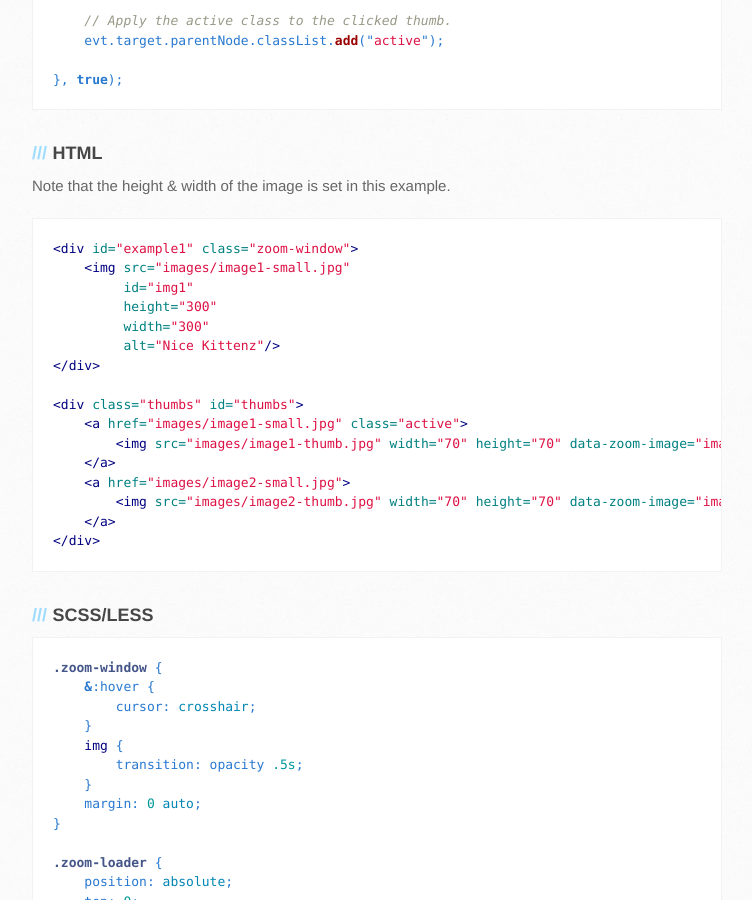
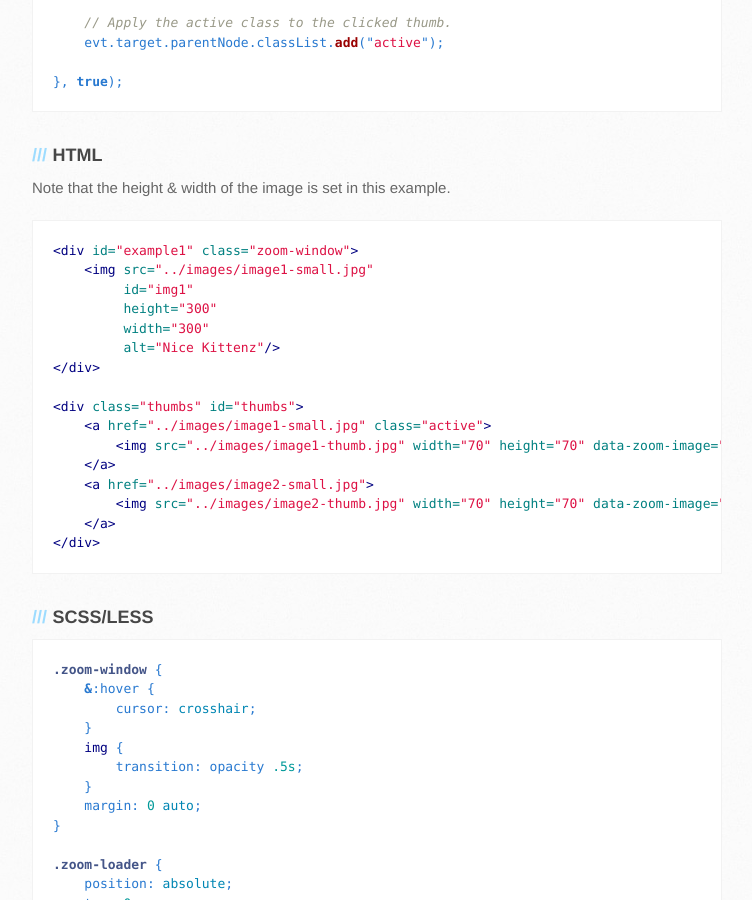
Before and after one commit to shakyShane/closeup.js, a Jekyll site: the page built from example3.html, in a window 1280 px wide and 900 px high, scrolled down 1433 px. Shown: the whole window, without its empty margins (138-890 px from the left). Built offline with Jekyll 4.4.1, drawn with Linux system fonts in a browser that asks for light colours; some of the changed text lies outside the part shown.

```diff
--- a/_includes/example1.html
+++ b/_includes/example1.html
@@ -1,5 +1,5 @@
 <div id="example1" class="zoom-window">
-    <img src="images/image1-small.jpg"
+    <img src="../images/image1-small.jpg"
          id="img1"
          height="300"
          width="300"
--- a/_includes/example1.js
+++ b/_includes/example1.js
@@ -1,3 +1,3 @@
 var zoomer =
     new Closeup("#example1", "#img1")
-        .setZoomImage("images/image1-large.jpg");
+        .setZoomImage("../images/image1-large.jpg");
--- a/_includes/example2.html
+++ b/_includes/example2.html
@@ -1,5 +1,5 @@
 <div id="example1" class="zoom-window">
-    <img src="images/image1-small.jpg"
+    <img src="../images/image1-small.jpg"
          id="img1"
          height="300"
          width="300"
--- a/_includes/example2.js
+++ b/_includes/example2.js
@@ -24,4 +24,4 @@
 
 var zoomer =
     new Closeup("#example1", "#img1", config)
-        .setZoomImage("images/image1-large.jpg");
+        .setZoomImage("../images/image1-large.jpg");
--- a/_includes/example3.html
+++ b/_includes/example3.html
@@ -1,5 +1,5 @@
 <div id="example1" class="zoom-window">
-    <img src="images/image1-small.jpg"
+    <img src="../images/image1-small.jpg"
          id="img1"
          height="300"
          width="300"
@@ -7,10 +7,10 @@
 </div>
 
 <div class="thumbs" id="thumbs">
-    <a href="images/image1-small.jpg" class="active">
-        <img src="images/image1-thumb.jpg" width="70" height="70" data-zoom-image="images/image1-large.jpg" />
+    <a href="../images/image1-small.jpg" class="active">
+        <img src="../images/image1-thumb.jpg" width="70" height="70" data-zoom-image="../images/image1-large.jpg" />
     </a>
-    <a href="images/image2-small.jpg">
-        <img src="images/image2-thumb.jpg" width="70" height="70" data-zoom-image="images/image2-large.jpg" />
+    <a href="../images/image2-small.jpg">
+        <img src="../images/image2-thumb.jpg" width="70" height="70" data-zoom-image="../images/image2-large.jpg" />
     </a>
 </div>
--- a/_includes/example3.js
+++ b/_includes/example3.js
@@ -1,6 +1,6 @@
 var zoomer =
     new Closeup("#example1", "#img1")
-        .setZoomImage("images/image1-large.jpg");
+        .setZoomImage("../images/image1-large.jpg");
 
 var thumbs = document.getElementById("thumbs");
 var links  = thumbs.querySelectorAll("a");
--- a/_includes/example4.html
+++ b/_includes/example4.html
@@ -1,5 +1,5 @@
 <div id="example1" class="zoom-window">
-    <img src="images/image1-small.jpg"
+    <img src="../images/image1-small.jpg"
          id="img1"
          height="300"
          width="300"
--- a/_includes/example4.js
+++ b/_includes/example4.js
@@ -12,7 +12,7 @@
     button.innerText = "Loading, Please Wait...";
 
     // Set the zoom image, and reset the button the text when loaded
-    zoomer.setZoomImage("images/image1-large.jpg", function () {
+    zoomer.setZoomImage("../images/image1-large.jpg", function () {
         button.innerText = "Ready :)";
     });
 
--- a/_includes/header.html
+++ b/_includes/header.html
@@ -1,6 +1,6 @@
 <header>
     <div class="inner">
-        <h1><a href="/">Closeup.js</a></h1>
+        <h1><a href="http://shakyshane.github.io/closeup.js">Closeup.js</a></h1>
         <h2>A modern, minimalist image zoomer with touch support.</h2>
         <div class="install-preview">
             <code>$ bower install closeup.js</code>
--- a/example2.html
+++ b/example2.html
@@ -55,6 +55,6 @@
 <script type="text/javascript">
     var button = document.getElementById("loadZoom");
     button.addEventListener("click", function () {
-        zoomer.setZoomImage("/images/image1-large.jpg");
+        zoomer.setZoomImage("images/image1-large.jpg");
     }, false);
 </script>
```
